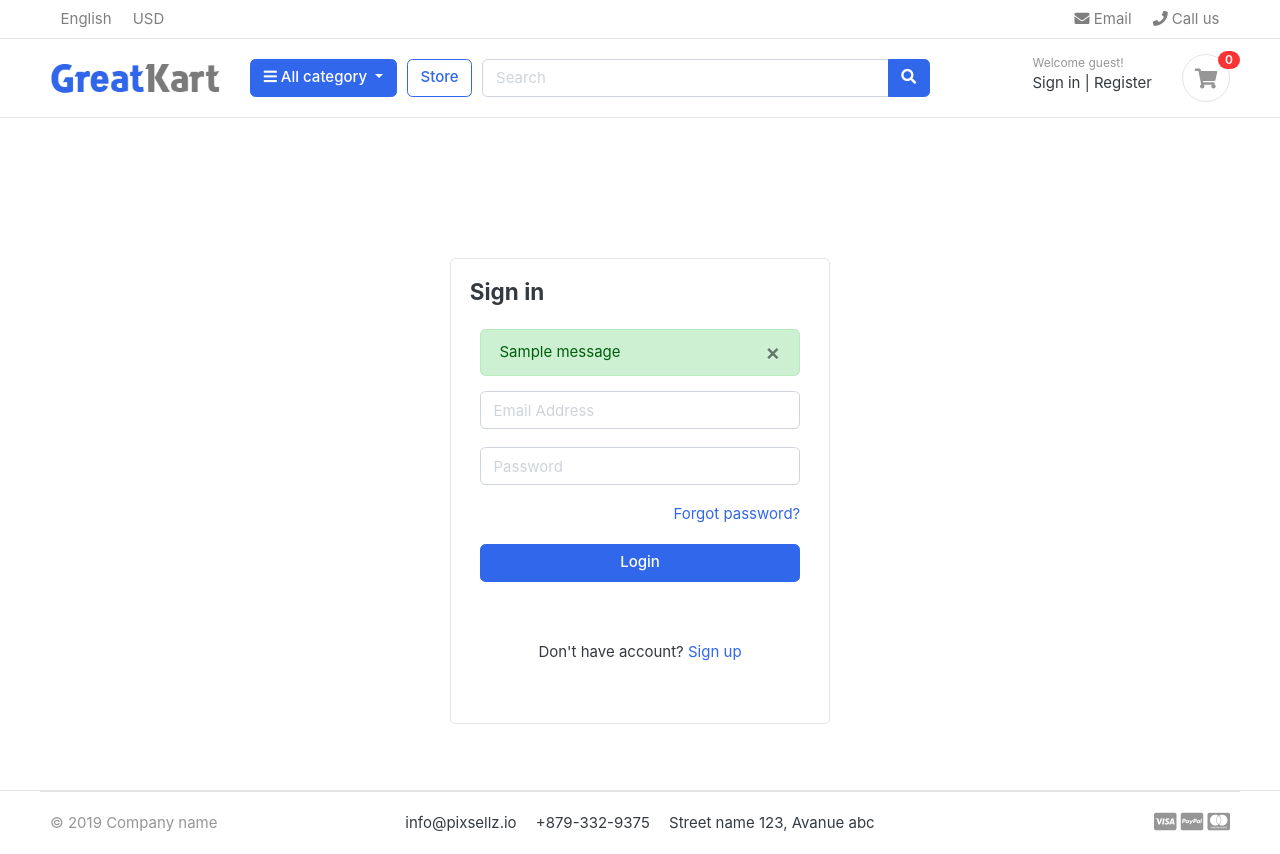
After one commit to Raj1456/ecom, a Django app: page /accounts/login in a window 1280 px wide. The commit adds this page. Run offline with Django 3.2, Linux system fonts and the light colour scheme; tables that the repository leaves empty hold one stand-in row (values such as "Sample post"); one stand-in notice (Sample message) is shown; some libraries are stand-ins or nearby versions; some web fonts are replaced.

Commit message:
registration and login

```diff
--- /dev/null
+++ b/accounts/urls.py
@@ -0,0 +1,10 @@
+from django.urls import path
+from . import views
+
+urlpatterns=[
+    path('register',views.register,name='register'),
+    path('login',views.login,name='login'),
+    path('logout',views.logout,name='logout'),
+
+
+]
--- a/accounts/views.py
+++ b/accounts/views.py
@@ -1,3 +1,49 @@
-from django.shortcuts import render
+from django.shortcuts import render,redirect
+from .forms import RegistrationForm
+from .models import Account
+from django.contrib import messages, auth
+from django.contrib.auth.decorators import login_required
 
-# Create your views here.
+def register(request):
+    if request.method=='POST':
+        form=RegistrationForm(request.POST)
+        if form.is_valid():
+            first_name=form.cleaned_data['first_name']
+            last_name=form.cleaned_data['last_name']
+            phone_number=form.cleaned_data['phone_number']
+            email=form.cleaned_data['email']
+            password=form.cleaned_data['password']
+            username=email.split("@")[0]
+            user=Account.objects.create_user(first_name=first_name, last_name=last_name, email=email, username=username, password=password)
+            user.phone_number=phone_number
+            user.save()
+            messages.success(request, 'Registration successful')
+            return redirect('register')
+    else:
+        form=RegistrationForm()
+    context={
+        'form':form,
+    }
+    return render(request, 'accounts/register.html', context)
+
+def login(request):
+    if request.method=='POST':
+        email=request.POST['email']
+        password=request.POST['password']
+
+        user=auth.authenticate(email=email, password=password)
+
+        if user is not None:
+            auth.login(request,user)
+            # messages.success(request, 'You are now logged in')
+            return redirect('home')
+        else:
+            messages.error(request, 'Invalid login credentials')
+            return redirect('login')
+    return render(request, 'accounts/login.html')
+
+@login_required(login_url='login')
+def logout(request):
+    auth.logout(request)
+    messages.success(request,'You are logged out')
+    return redirect('login')
--- a/ecom/urls.py
+++ b/ecom/urls.py
@@ -10,4 +10,5 @@ urlpatterns = [
     path('', views.home,name='home'),
     path('store/',include('store.urls')),
     path('cart/',include('carts.urls')),
+    path('accounts/',include('accounts.urls')),
 ] + static(settings.MEDIA_URL, document_root=settings.MEDIA_ROOT)
--- a/static/js/script.js
+++ b/static/js/script.js
@@ -57,3 +57,7 @@ $(document).ready(function() {
 
 });
 // jquery end
+
+setTimeout(function(){
+    $('message').fadeOut('slow')
+},4000)
--- /dev/null
+++ b/templates/accounts/login.html
@@ -0,0 +1,43 @@
+{% extends 'base.html' %}
+
+
+{% block content %}
+
+<!-- ========================= SECTION CONTENT ========================= -->
+<section class="section-conten padding-y" style="min-height:84vh">
+
+<!-- ============================ COMPONENT LOGIN   ================================= -->
+	<div class="card mx-auto" style="max-width: 380px; margin-top:100px;">
+
+      <div class="card-body">
+      <h4 class="card-title mb-4">Sign in</h4>
+          {% include 'includes/alerts.html' %}
+      <form action="{% url 'login' %}" method="POST">
+          {% csrf_token %}
+          <div class="form-group">
+			 <input type="email" class="form-control" placeholder="Email Address" name="email" >
+          </div> <!-- form-group// -->
+          <div class="form-group">
+			<input type="password" class="form-control" placeholder="Password" name="password" >
+          </div> <!-- form-group// -->
+
+          <div class="form-group">
+          	<a href="#" class="float-right">Forgot password?</a>
+
+          </div> <!-- form-group form-check .// -->
+          <div class="form-group">
+              <button type="submit" class="btn btn-primary btn-block"> Login  </button>
+          </div> <!-- form-group// -->
+      </form>
+      </div> <!-- card-body.// -->
+    </div> <!-- card .// -->
+
+     <p class="text-center mt-4">Don't have account? <a href="{% url 'register' %}">Sign up</a></p>
+     <br><br>
+<!-- ============================ COMPONENT LOGIN  END.// ================================= -->
+
+
+</section>
+<!-- ========================= SECTION CONTENT END// ========================= -->
+
+{% endblock %}
--- /dev/null
+++ b/templates/includes/alerts.html
@@ -0,0 +1,13 @@
+{% if messages %}
+
+    {% for message in messages %}
+    <div id="message" class="container">
+    <div {% if message.tags %} class="alert alert-{{ message.tags }}"{% endif %} role="alert">
+        <button type="button" class="close" data-dismiss="alert"><span aria-hidden="true">&times;</span></button>
+        {% if message.level == DEFAULT_MESSAGE_LEVELS.ERROR %}Error: {% endif %}
+        {{ message }}
+    </li>
+    </div>
+    {% endfor %}
+
+{% endif %}
--- a/templates/includes/navbar.html
+++ b/templates/includes/navbar.html
@@ -61,13 +61,23 @@
 	</div> <!-- col.// -->
 	<div class="col-lg-3 col-sm-6 col-8 order-2 order-lg-3">
 				<div class="d-flex justify-content-end mb-3 mb-lg-0">
-					<div class="widget-header">
-						<small class="title text-muted">Welcome guest!</small>
-						<div>
-							<a href="./signin.html">Sign in</a> <span class="dark-transp"> | </span>
-							<a href="./register.html"> Register</a>
+					{% if user.id is None %}
+						<div class="widget-header">
+							<small class="title text-muted">Welcome guest!</small>
+							<div>
+								<a href="{% url 'login' %}">Sign in</a> <span class="dark-transp"> | </span>
+								<a href="{% url 'register' %}"> Register</a>
+							</div>
 						</div>
-					</div>
+					{% else %}
+						<div class="widget-header">
+							<small class="title text-muted">Welcome {{user.first_name}}!</small>
+							<div>
+								<a href="">Dashboard</a> <span class="dark-transp"> | </span>
+								<a href="{% url 'logout' %}"> Logout</a>
+							</div>
+						</div>
+					{% endif %}
 					<a href="{% url 'cart' %}" class="widget-header pl-3 ml-3">
 						<div class="icon icon-sm rounded-circle border"><i class="fa fa-shopping-cart"></i></div>
 						<span class="badge badge-pill badge-danger notify">{{cart_count}}</span>
```
Also changed, not shown: accounts/forms.py (added, +33 -0 lines), ecom/settings.py (+7 -1 lines), templates/accounts/register.html (added, +66 -0 lines).
